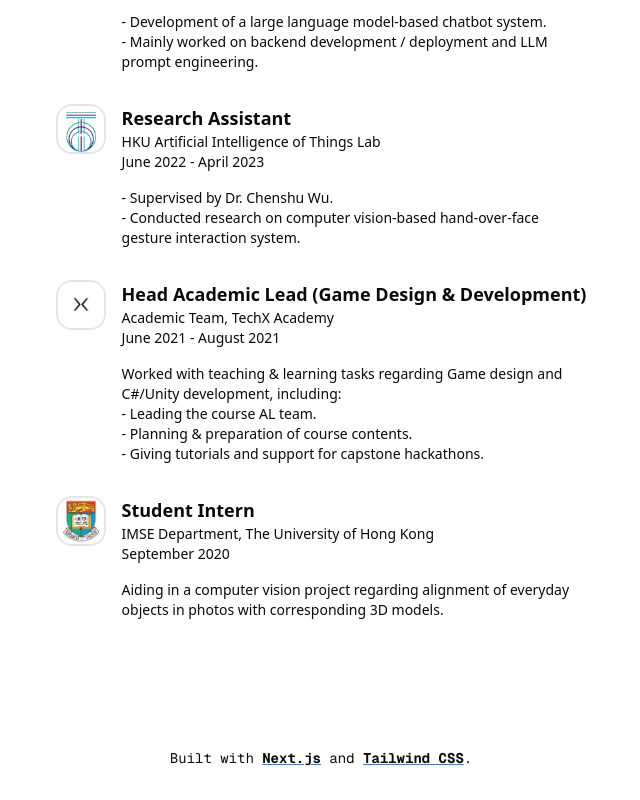
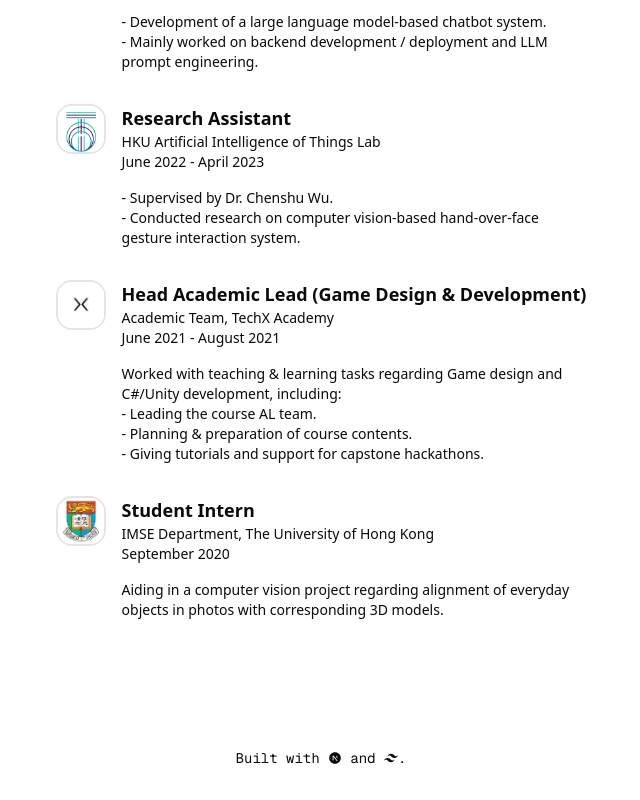
Before and after one commit to louishhy/louishhy-homepage, a Next.js app: page / in a window 1280 px wide. Shown: the part 1604-2404 px from the top of the page, without its empty margins (319-959 px from the left). Built offline with nearby package versions, Linux system fonts and the light colour scheme.

Commit message:
Optimized image

```diff
--- a/next.config.ts
+++ b/next.config.ts
@@ -10,6 +10,9 @@ import { setupDevPlatform } from "@cloudflare/next-on-pages/next-dev";
 
 const nextConfig: NextConfig = {
   /* config options here */
+  images: {
+    formats: ["image/webp"],
+  },
 };
 
 export default nextConfig;
--- a/src/app/(home)/components/AvatarPanel.tsx
+++ b/src/app/(home)/components/AvatarPanel.tsx
@@ -11,7 +11,7 @@ const AvatarPanel = () => {
     <div className="flex h-full w-full flex-col items-center justify-center">
       {/* Avatar Image */}
       <Avatar className="size-25 ring-2 sm:size-50">
-        <AvatarImage asChild src="avatar.jpg">
+        <AvatarImage asChild src="avatar_1000x1000.webp">
           <Image src={avatarImg} alt="avatar" fill priority />
         </AvatarImage>
         <AvatarFallback>LH</AvatarFallback>
--- a/src/app/(home)/components/Footer.tsx
+++ b/src/app/(home)/components/Footer.tsx
@@ -1,4 +1,5 @@
 import React from "react";
+import { RiNextjsFill, RiTailwindCssFill } from "react-icons/ri";
 
 const Footer = () => {
   return (
@@ -10,7 +11,7 @@ const Footer = () => {
         target="_blank"
         rel="noreferrer"
       >
-        Next.js
+        <RiNextjsFill />
       </a>
       &nbsp;and&nbsp;
       <a
@@ -19,7 +20,7 @@ const Footer = () => {
         target="_blank"
         rel="noreferrer"
       >
-        Tailwind CSS
+        <RiTailwindCssFill />
       </a>
       .
     </div>
```
Also changed, not shown: public/avatar_1000x1000.webp (added).
